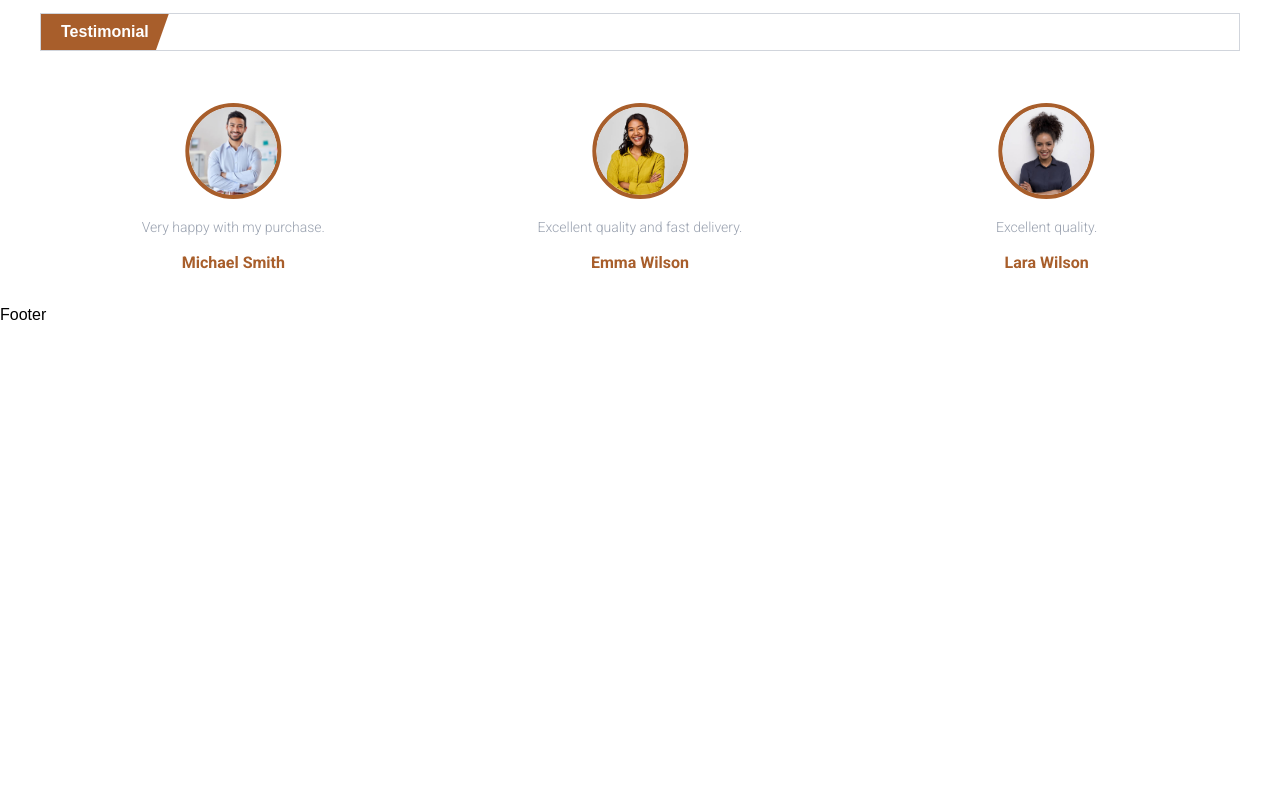
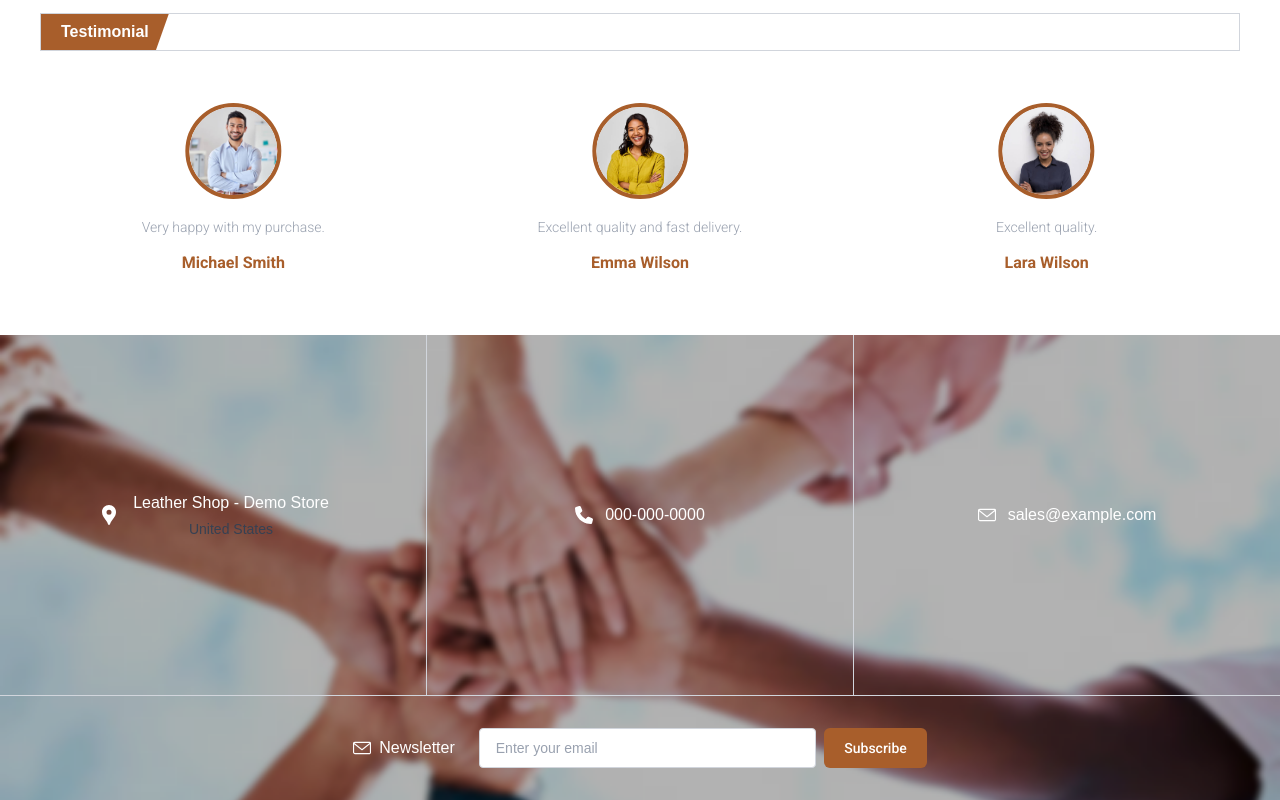
Before and after one commit to Elmira868/leathera, a React (Vite) app: page / in a window 1280 px wide. Shown: the part 1256-2056 px from the top of the page. Before the commit the page ends 1583 px from the top, so only its background shows below. Built offline with nearby package versions, Linux system fonts and the light colour scheme; no server answers; the database is empty.

Commit message:
feat:Add footer

```diff
--- a/src/components/Common/Footer.jsx
+++ b/src/components/Common/Footer.jsx
@@ -1,9 +1,177 @@
 
+import { MdLocationPin } from "react-icons/md";
+import { FaPhone } from "react-icons/fa6";
+import { SlEnvolope } from "react-icons/sl";
+
+import Button from "./Button";
 
 const Footer = () => {
   return (
-    <div>Footer</div>
-  )
-}
+    <footer
+      className="
+        mt-8
+        w-full
+        overflow-hidden
+        bg-[url('/assets/static/footer-bg.png')]
+        bg-cover
+        bg-center
+        bg-no-repeat
+      "
+    >
+      {/* Contact Information */}
+      <div
+        className="
+          flex
+          min-h-70
+          flex-col
+          divide-y
+          divide-gray-300
+          sm:min-h-80
+          md:min-h-90
+          md:flex-row
+          md:divide-x
+          md:divide-y-0
+        "
+      >
+        {/* Location */}
+        <div
+          className="
+            flex
+            flex-1
+            items-center
+            justify-center
+            gap-3
+            px-6
+            py-6
+            text-center
+            md:py-8
+          "
+        >
+          <MdLocationPin className="shrink-0 text-2xl text-white" />
 
-export default Footer
+          <div>
+            <h3 className="text-sm font-medium text-white sm:text-base">
+              Leather Shop - Demo Store
+            </h3>
+
+            <h4 className="mt-1 text-xs text-gray-700 sm:text-sm">
+              United States
+            </h4>
+          </div>
+        </div>
+
+        {/* Phone */}
+        <div
+          className="
+            flex
+            flex-1
+            items-center
+            justify-center
+            gap-3
+            px-6
+            py-6
+            text-center
+            md:py-8
+          "
+        >
+          <FaPhone className="shrink-0 text-lg text-white" />
+
+          <h3 className="text-sm font-medium text-white sm:text-base">
+            000-000-0000
+          </h3>
+        </div>
+
+        {/* Email */}
+        <div
+          className="
+            flex
+            flex-1
+            items-center
+            justify-center
+            gap-3
+            px-6
+            py-6
+            text-center
+            md:py-8
+          "
+        >
+          <SlEnvolope className="shrink-0 text-lg text-white" />
+
+          <h3 className="break-all text-sm font-medium text-white sm:text-base">
+            sales@example.com
+          </h3>
+        </div>
+      </div>
+
+      {/* Newsletter Subscription */}
+      <div
+        className="
+          flex
+          flex-col
+          items-center
+          justify-center
+          gap-5
+          border-t
+          border-gray-300
+          px-6
+          py-8
+          sm:gap-6
+          md:flex-row
+        "
+      >
+        {/* Newsletter Title */}
+        <div
+          className="
+            flex
+            items-center
+            gap-2
+            text-sm
+            font-medium
+            text-white
+            sm:text-base
+          "
+        >
+          <SlEnvolope className="shrink-0 text-lg" />
+
+          <span>Newsletter</span>
+        </div>
+
+        {/* Newsletter Form */}
+        <form
+          className="
+            flex
+            w-full
+            max-w-md
+            flex-col
+            gap-2
+            sm:flex-row
+          "
+        >
+          <input
+            type="email"
+            placeholder="Enter your email"
+            className="
+              min-w-0
+              flex-1
+              rounded
+              border
+              border-gray-300
+              bg-white
+              px-4
+              py-2
+              text-sm
+              text-gray-800
+              outline-none
+              placeholder:text-gray-400
+              focus:border-primary
+            "
+          />
+
+          <Button>Subscribe</Button>
+        </form>
+      </div>
+    </footer>
+  );
+};
+
+export default Footer;
--- a/src/pages/Home/Fragments/Blogs.jsx
+++ b/src/pages/Home/Fragments/Blogs.jsx
@@ -2,20 +2,45 @@
 import { useEffect, useRef, useState } from "react";
 
 import ProductsSlider from "../../../components/Common/Slider/ProductsSliderBox";
+
 import TabTitle from "../../../components/Common/TabsSlider/TabTitle";
+
 import { supabase, supabaseConfigError } from "../../../lib/supabase";
 
+// Normalize blog data to ensure consistent properties for the UI
 const normalizeBlogs = (items = []) =>
   items.map((blog, index) => ({
     ...blog,
-    id: blog.id ?? blog.slug ?? `${blog.title ?? "blog"}-${index}`,
+
+    // Provide a fallback ID if the blog does not have one
+    id: blog.id ?? blog.slug ?? `blog-${index}`,
+
+    // Use title as the main display name
     name: blog.title || blog.name || "Untitled blog",
-    image_url: blog.image_url || blog.image || blog.cover || blog.thumbnail || "",
-    description: blog.description || blog.excerpt || blog.summary || "",
+
+    // Support different possible image field names
+    image_url:
+      blog.image_url ||
+      blog.image ||
+      blog.cover ||
+      blog.thumbnail ||
+      "",
+
+    // Support different possible description field names
+    description:
+      blog.description ||
+      blog.excerpt ||
+      blog.summary ||
+      "",
+
+    // Use a default author when no author is provided
     author: blog.author || "Leathera Team",
+
+    // Keep the slug for future blog detail pages
     slug: blog.slug || "",
   }));
 
+// Render a single blog card inside the slider
 const renderBlogItem = (blog) => (
   <div className="group mt-5 mx-8 flex h-full cursor-pointer flex-col overflow-hidden bg-white">
     <div className="flex h-52 w-full items-center justify-center overflow-hidden border border-gray-400 bg-gray-100 sm:h-56 md:h-60">
@@ -25,11 +50,13 @@ const renderBlogItem = (blog) => (
           alt={blog.name}
           className="h-full w-full object-cover transition-transform duration-300 group-hover:scale-105"
           loading="lazy"
+          // Hide the image if it fails to load
           onError={(event) => {
             event.currentTarget.style.display = "none";
           }}
         />
       ) : (
+        // Display a fallback when no blog image is available
         <div className="flex h-full w-full items-center justify-center text-sm uppercase tracking-[0.2em] text-gray-400">
           Blog
         </div>
@@ -37,17 +64,24 @@ const renderBlogItem = (blog) => (
     </div>
 
     <div className="flex flex-1 flex-col px-4 py-4 text-left sm:px-5">
+      {/* Display the blog author */}
       <span className="text-[11px] font-medium uppercase tracking-[0.2em] text-primary">
         {blog.author}
       </span>
-      <h4 className="mt-3 line-clamp-1 min-h-12 text-sm font-roboto-Regular leading-6 text-second sm:text-base">
+
+      {/* Display the blog title */}
+      <h4 className="mt-3 line-clamp-2 min-h-12 text-sm font-roboto-Light leading-6 text-gray-700 sm:text-base">
         {blog.name}
       </h4>
+
+      {/* Display the description only when it exists */}
       {blog.description ? (
-        <p className="mt-2 line-clamp-2 text-xs leading-5 text-gray-500 sm:text-sm">
+        <p className="mt-2 line-clamp-3 text-xs leading-5 text-gray-500 sm:text-sm">
           {blog.description}
         </p>
       ) : null}
+
+      {/* TODO: Navigate to the blog detail page */}
       <button className="mt-4 w-fit border-none bg-transparent p-0 text-sm font-medium text-zinc-900 hover:text-primary">
         Read more
       </button>
@@ -56,9 +90,16 @@ const renderBlogItem = (blog) => (
 );
 
 const Blogs = () => {
+  // Store the slider reference for Swiper controls
   const productSliderRef = useRef(null);
+
+  // Store the fetched blog data
   const [blogs, setBlogs] = useState([]);
+
+  // Track the loading state
   const [loading, setLoading] = useState(true);
+
+  // Store any error message from Supabase
   const [error, setError] = useState(null);
 
   useEffect(() => {
@@ -66,6 +107,7 @@ const Blogs = () => {
       setLoading(true);
       setError(null);
 
+      // Check whether Supabase is properly configured
       if (!supabase) {
         setBlogs([]);
         setError(supabaseConfigError);
@@ -73,29 +115,39 @@ const Blogs = () => {
         return;
       }
 
-      const { data, error } = await supabase.from("blogs").select("*").order("id");
+      // Fetch blogs from Supabase and sort them by ID
+      const { data, error } = await supabase
+        .from("blogs")
+        .select("*")
+        .order("id");
 
+      // Handle Supabase errors
       if (error) {
         setError(error.message);
         setLoading(false);
         return;
       }
 
+      // Normalize and store the fetched blog data
       setBlogs(normalizeBlogs(data || []));
       setLoading(false);
     };
 
+    // Fetch blogs when the component mounts
     fetchBlogs();
   }, []);
 
+  // Display a loading state while fetching data
   if (loading) {
     return <div>Loading...</div>;
   }
 
+  // Display the error message when fetching fails
   if (error) {
     return <div>{error}</div>;
   }
 
+  // Hide the section when there are no blogs
   if (!blogs.length) {
     return null;
   }
@@ -109,6 +161,7 @@ const Blogs = () => {
       </div>
 
       <div className="mt-4">
+        {/* Reuse the common slider component to display blog cards */}
         <ProductsSlider
           swiperRef={productSliderRef}
           items={blogs}
--- a/src/pages/Home/HomePage.jsx
+++ b/src/pages/Home/HomePage.jsx
@@ -1,4 +1,3 @@
-
 import { Swiper, SwiperSlide } from "swiper/react";
 import { Autoplay } from "swiper/modules";
 import "swiper/css";
@@ -34,8 +33,7 @@ const HomePage = () => {
         {/* Banner Content */}
         <div className="relative z-10 flex min-h-70 flex-col items-center justify-center px-5 text-center sm:min-h-80 md:min-h-90 md:items-start md:px-10 lg:px-16">
           <h1 className="font-roboto-Regular text-2xl uppercase leading-tight text-white sm:text-3xl md:text-4xl lg:text-5xl">
-            All Leather Product{" "}
-            <span className="text-second">30% Off</span>
+            All Leather Product <span className="text-second">30% Off</span>
           </h1>
 
           <p className="mt-4 max-w-2xl text-xs leading-6 text-white/90 sm:text-sm md:max-w-xl md:text-base md:leading-7">
@@ -102,11 +100,13 @@ const HomePage = () => {
             ))}
           </Swiper>
         </div>
-
       </section>
 
-      <Features/>
-      <Blogs/>
+      {/* Features Section */}
+      <Features />
+
+      {/* Blogs Section */}
+      <Blogs />
     </div>
   );
 };
```
Also changed, not shown: public/assets/static/footer-bg.png (added). Lines whose indentation alone changed are shown as unchanged.
